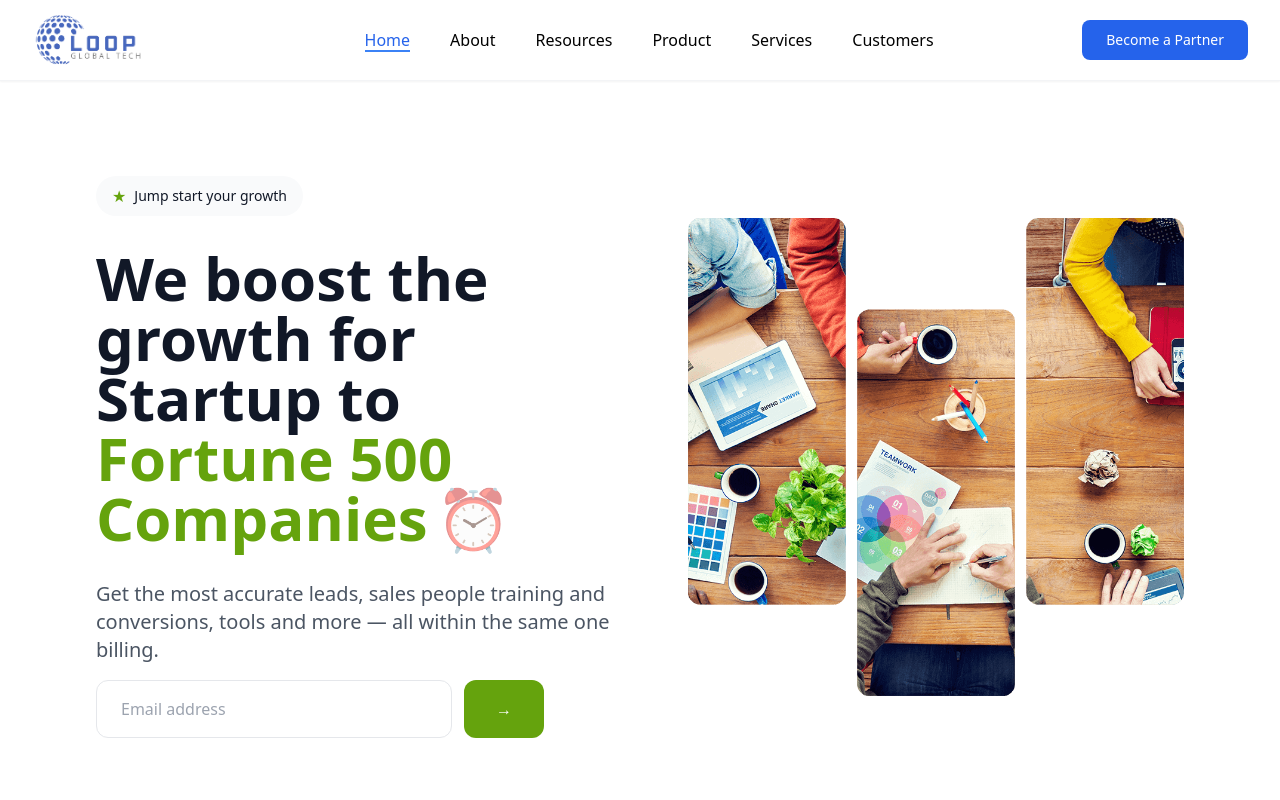
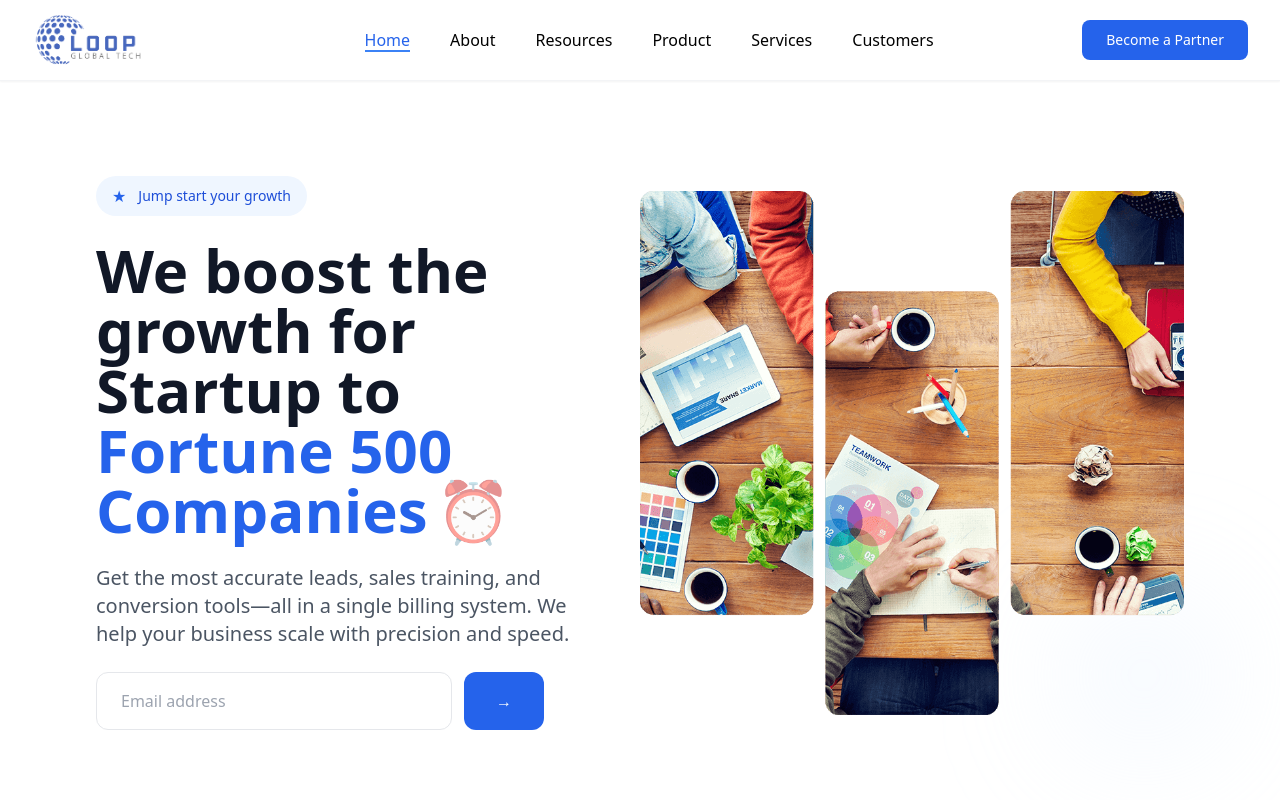
Before and after one commit to Arafat0122/Loop-Global-Tech, a React (Vite) app: page / in a window 1280 px wide. Shown: the top 800 px of the page. Built offline with nearby package versions, Linux system fonts and the light colour scheme.

Commit message:
partner updated

```diff
--- a/src/components/Banner.jsx
+++ b/src/components/Banner.jsx
@@ -1,78 +1,90 @@
-import React from 'react'
+import React from 'react';
 import heroImage from '../../assets/hero-image.png';
 import { motion } from "framer-motion";
-import { fadeIn,textVariant} from "../utils/motion";
+import { fadeIn, textVariant } from "../utils/motion";
 
 const Hero = () => {
   return (
-    <section id="home" className="flex flex-col md:flex-row justify-between items-center px-4 sm:px-6 lg:px-8 pt-44 pb-16 container mx-auto">
+    <section
+      id="home"
+      className="flex flex-col-reverse md:flex-row justify-between items-center px-4 sm:px-6 lg:px-8 pt-32 md:pt-44 pb-16 container mx-auto"
+    >
       {/* Left Column */}
-      <div className="w-full md:w-1/2 space-y-4">
-        <motion.div  variants={fadeIn('right', 0.2)}  initial="hidden" whileInView="show">
-          <div className="flex items-center gap-2 bg-gray-50 w-fit px-4 py-2 rounded-full hover:bg-gray-100 transition-colors cursor-pointer group">
-            <span className="text-lime-600 group-hover:scale-110 transition-transform">★</span>
-            <span className="text-sm font-medium">Jump start your growth</span>
+      <div className="w-full md:w-1/2 space-y-6">
+        {/* Badge */}
+        <motion.div
+          variants={fadeIn('right', 0.2)}
+          initial="hidden"
+          whileInView="show"
+        >
+          <div className="flex items-center gap-3 bg-blue-50 w-fit px-4 py-2 rounded-full hover:bg-blue-100 transition-colors cursor-pointer group">
+            <span className="text-blue-600 group-hover:scale-110 transition-transform">★</span>
+            <span className="text-sm font-medium text-blue-700">Jump start your growth</span>
           </div>
         </motion.div>
 
+        {/* Heading */}
         <motion.h1
           variants={textVariant(0.3)}
           initial="hidden"
           whileInView="show"
-          className="text-4xl md:text-5xl py-4 lg:text-6xl font-bold leading-tight"
+          className="text-4xl md:text-5xl lg:text-6xl font-bold leading-tight text-gray-900"
         >
-          We boost the growth for Startup to
-          <span className="text-lime-600 relative inline-block">
-            Fortune 500 Companies<span className="inline-block ml-2 animate-pulse">⏰</span>
-
-            {/* <span className="absolute bottom-0 left-0 w-full h-0.5 bg-blue-200/60"></span> */}
+          We boost the growth for Startup to{" "}
+          <span className="text-blue-600 relative inline-block">
+            Fortune 500 Companies
+            <span className="inline-block ml-2 animate-pulse">⏰</span>
+            <span className="absolute -bottom-2 left-0 w-full h-1 bg-gradient-to-r from-blue-400 to-blue-600 rounded-full opacity-50"></span>
           </span>
         </motion.h1>
 
+        {/* Paragraph */}
         <motion.p
-         variants={fadeIn('up', 0.4)}
+          variants={fadeIn('up', 0.4)}
           initial="hidden"
           whileInView="show"
-          className="text-gray-600 text-lg md:text-xl max-w-xl"
+          className="text-gray-600 text-lg md:text-xl max-w-lg"
         >
-          Get the most accurate leads, sales people training and conversions, tools and more — all within the same one billing.
+          Get the most accurate leads, sales training, and conversion tools—all in a single billing system. We help your business scale with precision and speed.
         </motion.p>
 
+        {/* CTA Form */}
         <motion.div
           variants={fadeIn('up', 0.5)}
           initial="hidden"
           whileInView="show"
-          className="flex gap-3 max-w-md"
+          className="flex flex-col sm:flex-row gap-3 max-w-md"
         >
-          {/* Email Form */}
           <input
             type="email"
             placeholder="Email address"
-            className="flex-1 px-6 py-4 border border-gray-200 rounded-xl focus:outline-none focus:border-lime-600 focus:ring-2 focus:ring-blue-100 transition-all text-gray-600"
+            className="flex-1 px-6 py-4 border border-gray-200 rounded-xl focus:outline-none focus:border-blue-600 focus:ring-2 focus:ring-blue-100 transition-all text-gray-700"
           />
-          <button className="bg-lime-600 text-white px-8 py-4 rounded-xl hover:bg-lime-700 cursor-pointer transition-all hover:shadow-lg hover:shadow-blue-100 active:scale-95">
+          <button className="bg-blue-600 text-white px-8 py-4 rounded-xl hover:bg-blue-700 transition-all hover:shadow-lg hover:shadow-blue-200 active:scale-95">
             →
           </button>
         </motion.div>
       </div>
 
-      {/* Right Column - Images */}
+      {/* Right Column */}
       <motion.div
         variants={fadeIn('left', 0.5)}
         initial="hidden"
         whileInView="show"
-        className="w-full md:w-1/2 mt-16 md:mt-0 pl-0 md:pl-12"
+        className="w-full md:w-1/2 mt-12 md:mt-0"
       >
         <div className="relative">
           <img
             src={heroImage}
-            alt="Team meeting"
-            className="rounded-lg relative z-10 hover:scale-[1.02] transition-transform duration-300"
+            alt="Team collaboration"
+            className="rounded-lg relative z-10 hover:scale-[1.03] transition-transform duration-500"
           />
+          {/* Optional decorative gradient circle */}
+          <div className="absolute -bottom-10 -right-10 w-40 h-40 rounded-full bg-blue-100/30 blur-3xl z-0"></div>
         </div>
       </motion.div>
     </section>
-  )
-}
+  );
+};
 
-export default Hero
+export default Hero;
--- a/src/components/Partner.jsx
+++ b/src/components/Partner.jsx
@@ -11,7 +11,7 @@ const Partner = () => {
 
   return (
     <div className="w-full container mx-auto py-12 md:py-16 overflow-hidden flex  flex-col sm:flex-row sm:items-center items-start ">
-      <div className="w-[300px] shrink-0 px-8 text-gray-600 border-l-4 border-lime-500 bg-white py-2 z-10 sm:text-base text-xl font-semibold sm:text-left  mb-8 sm:mb-0">
+      <div className="w-[300px] shrink-0 px-8 text-gray-600 border-l-4 border-blue-600 bg-white py-2 z-10 sm:text-base text-xl font-semibold sm:text-left  mb-8 sm:mb-0">
         Proud partner at <br /> Hubspot & Segment
       </div>
       <Marquee pauseOnHover={true} speed={50} className='space-x-10'>
```
